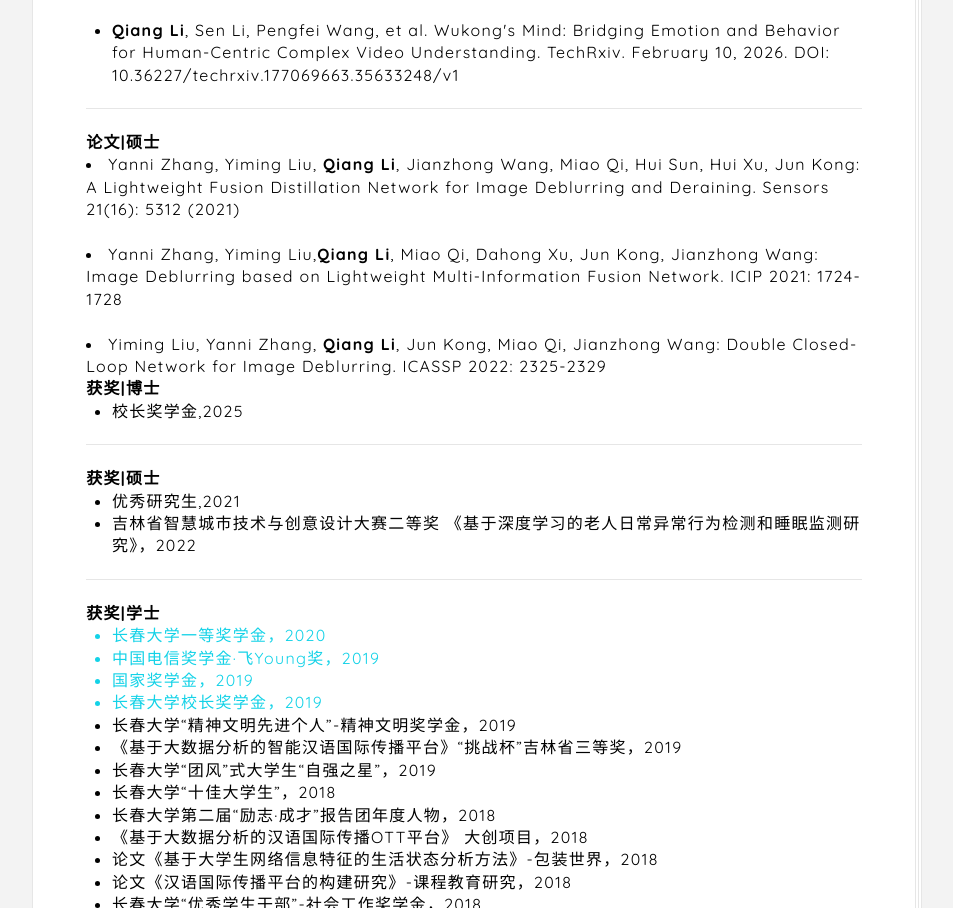
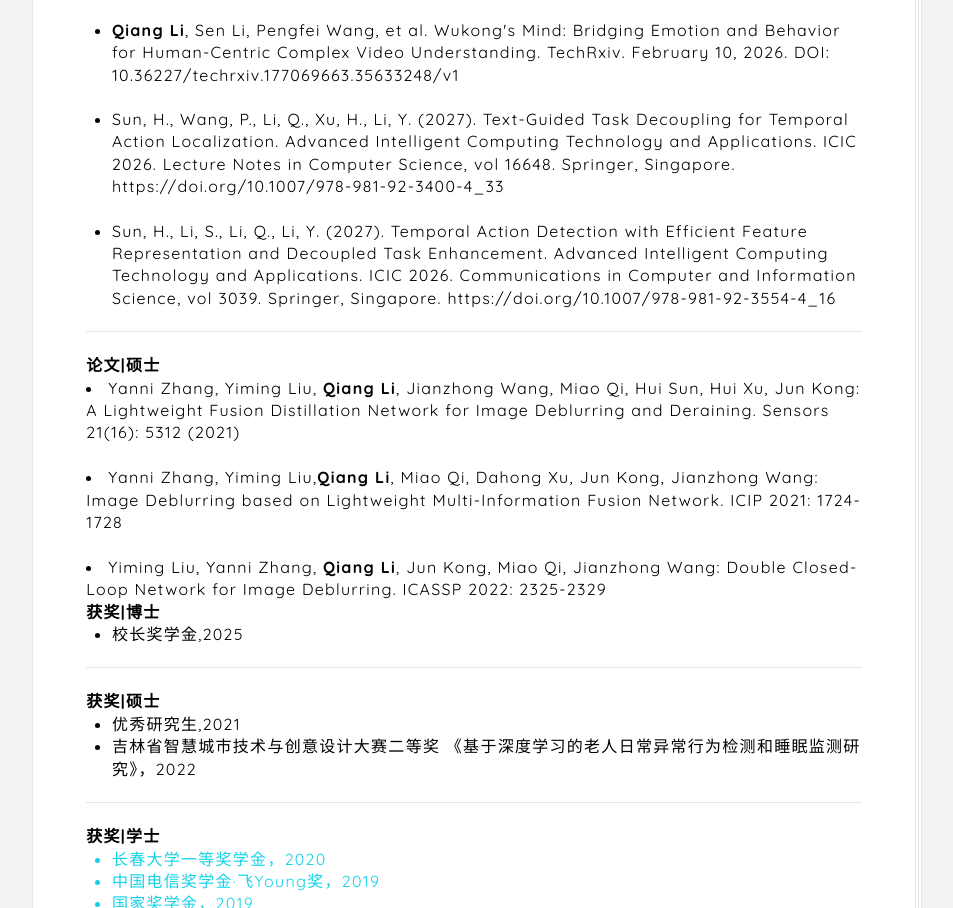
Before and after one commit to LiQiang0307/liqiang0307.github.io, a plain HTML site: page index.html in a window 1280 px wide. Shown: the part 1913-2821 px from the top of the page, without its empty margins (138-1091 px from the left). Drawn offline with Linux system fonts and the light colour scheme; some packages are replaced by stand-ins of ours; a script that the page names is missing.

Commit message:
Update index.html

```diff
--- a/index.html
+++ b/index.html
@@ -334,7 +334,7 @@
 
 <!--                    <ul class="icon-list icon-list-col3 clearfix">-->
 <!--                        -->
-<!--                        <li><span class="ace-icon ace-icon-blog"></span> 听音乐</li>-->
+<!--                        <li><span class="ace-icon ace-icon-blog"></span> 网球</li>-->
 <!--                        <li><span class="ace-icon ace-icon-blog"></span> 读书</li>-->
 <!--                        <li><span class="ace-icon ace-icon-blog"></span> 篮球</li>-->
 <!--                        <li><span class="ace-icon ace-icon-blog"></span> 羽毛球</li>-->
@@ -380,6 +380,13 @@ Pattern Recognition,Volume 171, Part B,2026,112223,ISSN 0031-3203,https://doi.or
 				<li><b>Qiang Li</b>, Sen Li, Pengfei Wang, et al. Wukong's Mind: Bridging Emotion and Behavior for Human-Centric Complex Video Understanding. TechRxiv. February 10, 2026.
 DOI: 10.36227/techrxiv.177069663.35633248/v1
 </li>
+			</ul>
+
+			<ul>
+				<li>Sun, H., Wang, P., Li, Q., Xu, H., Li, Y. (2027). Text-Guided Task Decoupling for Temporal Action Localization. Advanced Intelligent Computing Technology and Applications. ICIC 2026. Lecture Notes in Computer Science, vol 16648. Springer, Singapore. https://doi.org/10.1007/978-981-92-3400-4_33</li>
+			</ul>
+			<ul>
+				<li>Sun, H., Li, S., Li, Q., Li, Y. (2027). Temporal Action Detection with Efficient Feature Representation and Decoupled Task Enhancement. Advanced Intelligent Computing Technology and Applications. ICIC 2026. Communications in Computer and Information Science, vol 3039. Springer, Singapore. https://doi.org/10.1007/978-981-92-3554-4_16</li>
 			</ul>
 
 			 <hr/>
```
